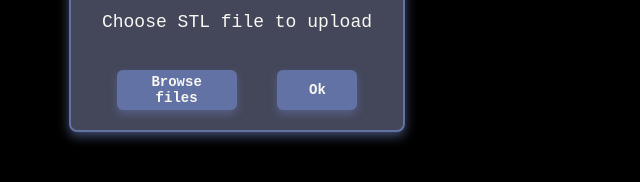
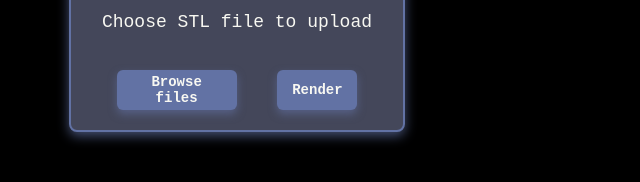
Before and after one commit to Shinbatsu/STL-Viewer, a website: page index.html in a window 1280 px wide. Shown: the part 378-560 px from the top of the page, 421-1061 px from the left. Drawn offline with Linux system fonts and the light colour scheme.

Commit message:
update button name

```diff
--- a/index.html
+++ b/index.html
@@ -54,7 +54,7 @@
           id="ok"
           aria-label="Confirm file selection"
         >
-          Ok
+          Render
         </button>
       </section>
 
```
